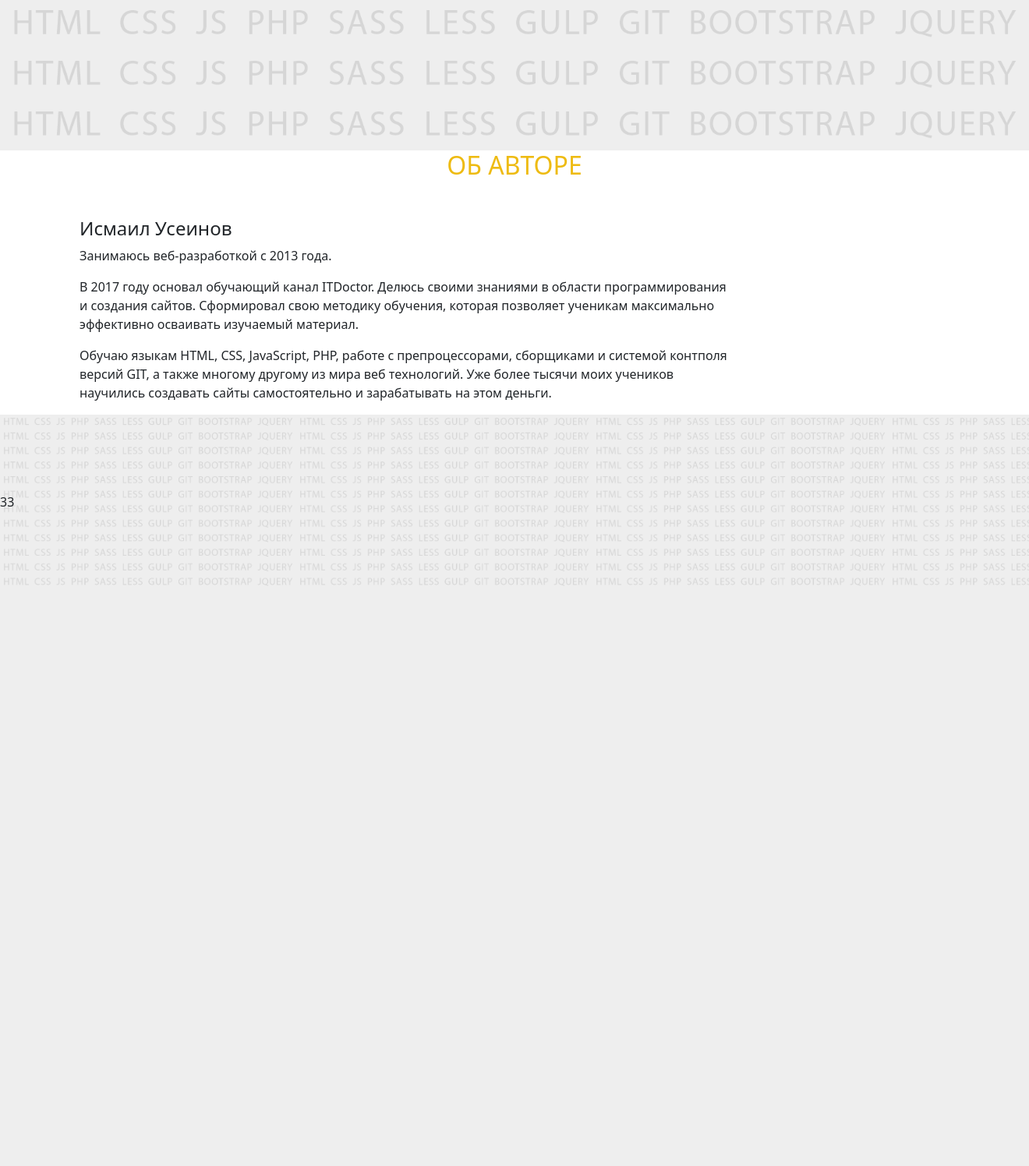
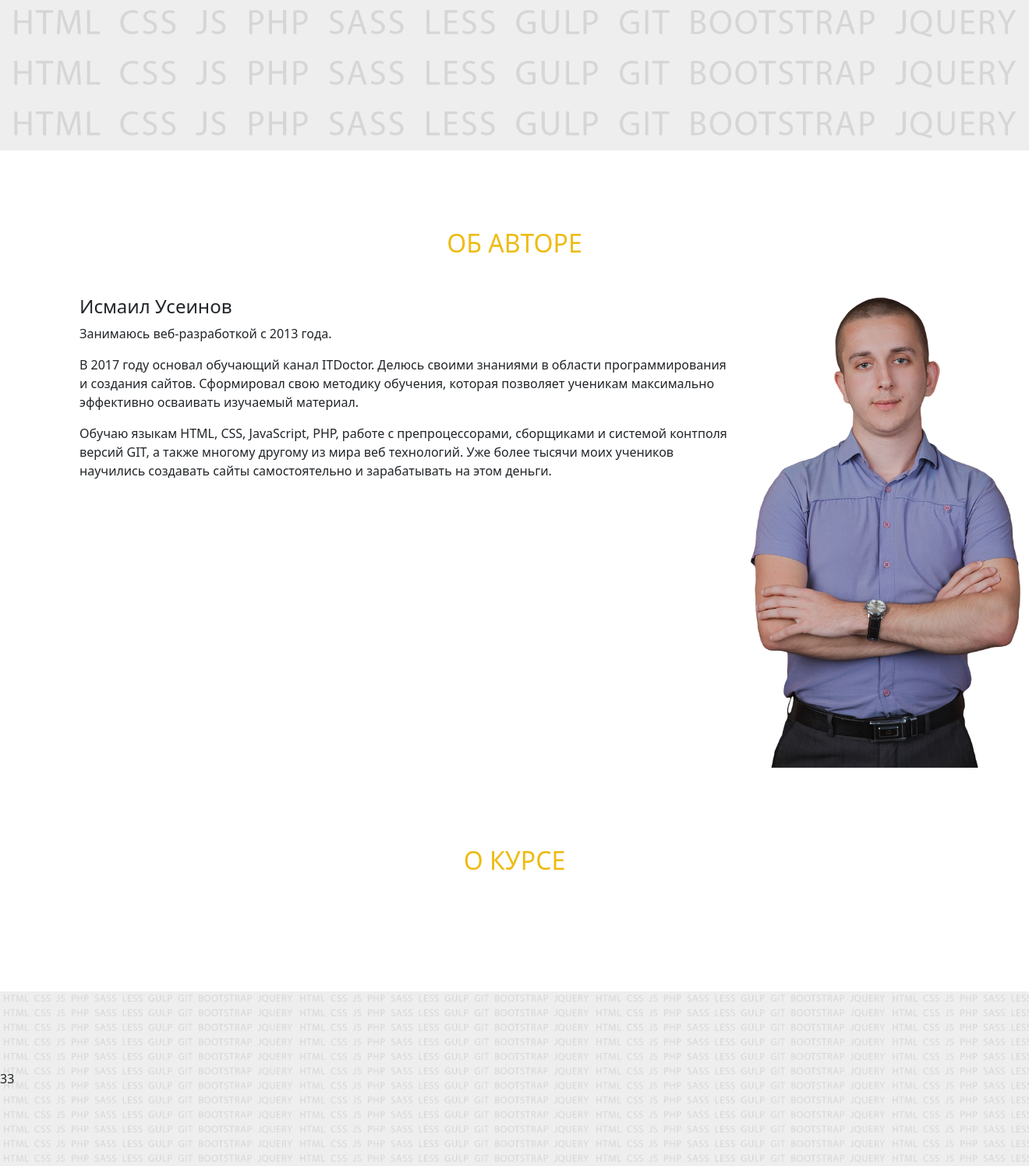
Before and after one commit to Teonanakatll/Boot_test, a Django app: page /java/ in a window 1320 px wide. Shown: the part 651-2147 px from the top of the page at 78% size. Before the commit the page ends 1402 px from the top, so only its background shows below. Run offline with Django 4.2, Linux system fonts and the light colour scheme; some libraries are stand-ins or nearby versions.

Commit message:
#12________ОБ АВТОРЕ java

```diff
--- a/bootsite/boot/static/boot/css/style.css
+++ b/bootsite/boot/static/boot/css/style.css
@@ -112,8 +112,9 @@ header, footer {
 .author {
     padding-bottom: 0;
 }
-.img_itd {
-    max-width: 260px; /*Максимальная ширина изображения*/
+.itd-img {
+    padding-bottom: 0;
+    max-width: 360px; /*Максимальная ширина изображения*/
 }
 /*Отзывы
 .rounded {
--- a/bootsite/boot/views.py
+++ b/bootsite/boot/views.py
@@ -79,4 +79,4 @@ def index(request):
         'acc2': accord2,
         'acc3': accord3,
     }
-    return render(request, 'boot/index2.html', context=context)
+    return render(request, 'boot/index.html', context=context)
--- a/bootsite/java/static/java/css/style.css
+++ b/bootsite/java/static/java/css/style.css
@@ -1,7 +1,7 @@
 :root {
     --color1: #eebb12;
 }
-footer {
+footer, section {
     padding: 100px 0;
 }
 header {
@@ -21,6 +21,13 @@ header, footer {
     padding: 8px 30px;
     background-color: var(--color1);
 }
+/* Об авторе */
+.author {
+    padding-bottom: 0;
+}
+.itd-img {
+    max-width: 360px;
+}
 /* Цвет */
 .color1 {
     color: var(--color1);
--- a/bootsite/java/templates/java/index2.html
+++ b/bootsite/java/templates/java/index2.html
@@ -44,9 +44,23 @@
         версий GIT, а также многому другому из мира веб технологий. Уже более тысячи моих учеников научились
         создавать сайты самостоятельно и зарабатывать на этом деньги.</p>
       </div>
+      <div class="col-xl-3 col-lg-12 text-center">
+        <img src="{% static 'java/img/author.png' %}" alt="Исмаил Усеинов" class="img-fluid itd-img">
+      </div>
     </div>
   </div>
 </section>
+
+<section class="about">
+  <div class="container">
+    <div class="row">
+      <div class="col-12">
+        <h2 class="text-center text-uppercase color1 mb-5">о курсе</h2>
+      </div>
+    </div>
+  </div>
+</section>
+
 </div>
 
 <footer id="footer">
```
